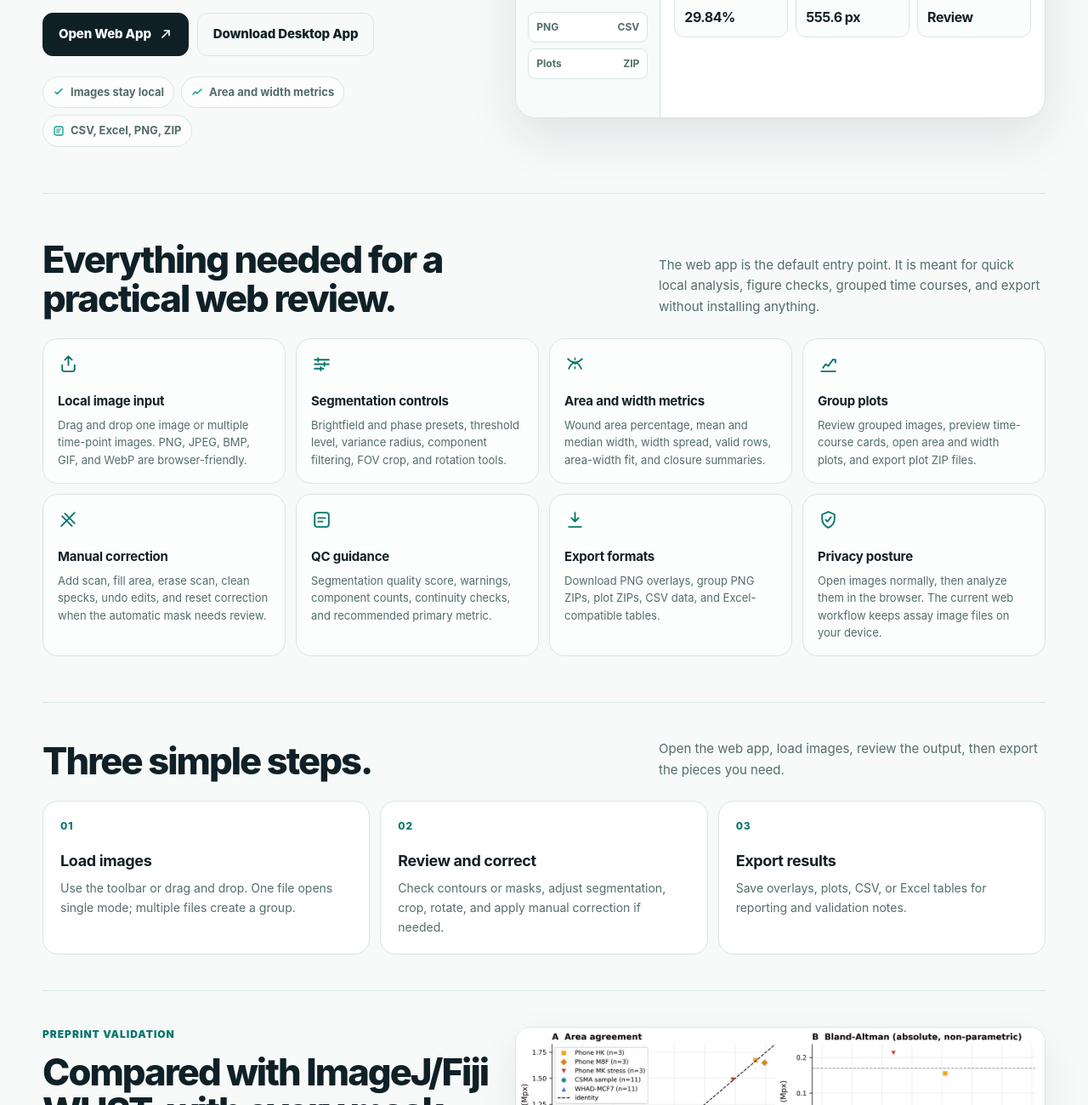
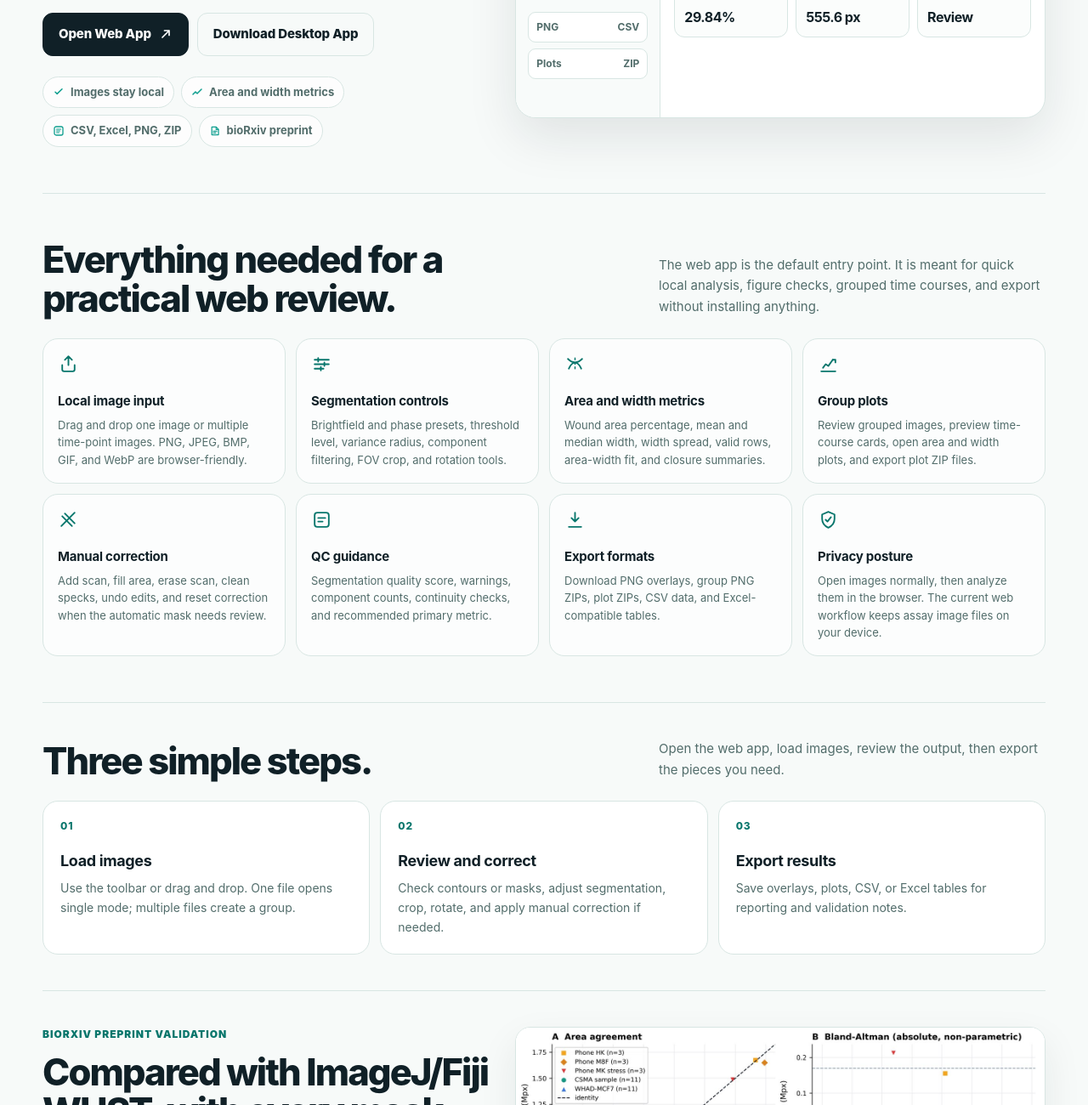
Before and after one commit to zduzgun/CytoMove, a plain HTML site: page index.html in a window 1280 px wide. Shown: the part 520-1820 px from the top of the page at 85% size. Drawn offline with Linux system fonts and the light colour scheme.

Commit message:
Add bioRxiv preprint links

```diff
--- a/index.html
+++ b/index.html
@@ -25,6 +25,7 @@
       "operatingSystem": "Web browser",
       "url": "https://cytomove.com/",
       "description": "Browser-based wound healing scratch assay analysis for local image review, wound area and width metrics, plots, and export.",
+      "citation": "https://www.biorxiv.org/content/10.64898/2026.06.06.730617v1",
       "offers": {
         "@type": "Offer",
         "price": "0",
@@ -235,6 +236,13 @@
       padding: 8px 11px;
       font-size: 13px;
       font-weight: 680;
+      text-decoration: none;
+    }
+
+    a.proof-chip:hover {
+      color: var(--ink);
+      border-color: #bfd5d1;
+      background: #ffffff;
     }
 
     .proof-chip svg {
@@ -1018,6 +1026,13 @@
               </svg>
               CSV, Excel, PNG, ZIP
             </span>
+            <a class="proof-chip" href="https://www.biorxiv.org/content/10.64898/2026.06.06.730617v1" target="_blank" rel="noopener noreferrer">
+              <svg width="14" height="14" viewBox="0 0 14 14" fill="none" aria-hidden="true">
+                <path d="M3.2 2.4h5.1L11 5.1v6.5H3.2V2.4Z" stroke="currentColor" stroke-width="1.25" stroke-linejoin="round"/>
+                <path d="M8.2 2.6v2.7h2.6M5 7.4h4M5 9.4h3" stroke="currentColor" stroke-width="1.15" stroke-linecap="round" stroke-linejoin="round"/>
+              </svg>
+              bioRxiv preprint
+            </a>
           </div>
         </div>
 
@@ -1194,7 +1209,7 @@
       <section class="section compact" id="validation" aria-labelledby="validation-title">
         <div class="validation-panel">
           <div class="validation-copy">
-            <div class="eyebrow">Preprint validation</div>
+            <div class="eyebrow">bioRxiv preprint validation</div>
             <h2 id="validation-title">Compared with ImageJ/Fiji WHST, with every mask visible.</h2>
             <p>
               Cytomove was evaluated against ImageJ/Fiji Wound Healing Size Tool outputs across
@@ -1220,7 +1235,7 @@
             </div>
 
             <div class="validation-links">
-              <!-- Replace this href with the bioRxiv URL after posting. -->
+              <a class="button secondary" href="https://www.biorxiv.org/content/10.64898/2026.06.06.730617v1" target="_blank" rel="noopener noreferrer">Read the bioRxiv preprint</a>
               <a class="button secondary" href="https://doi.org/10.5281/zenodo.20486820" target="_blank" rel="noopener noreferrer">View validation data</a>
               <a class="button secondary" href="beta-gateway/">Open Cytomove</a>
             </div>
```
Also changed, not shown: README.md.
